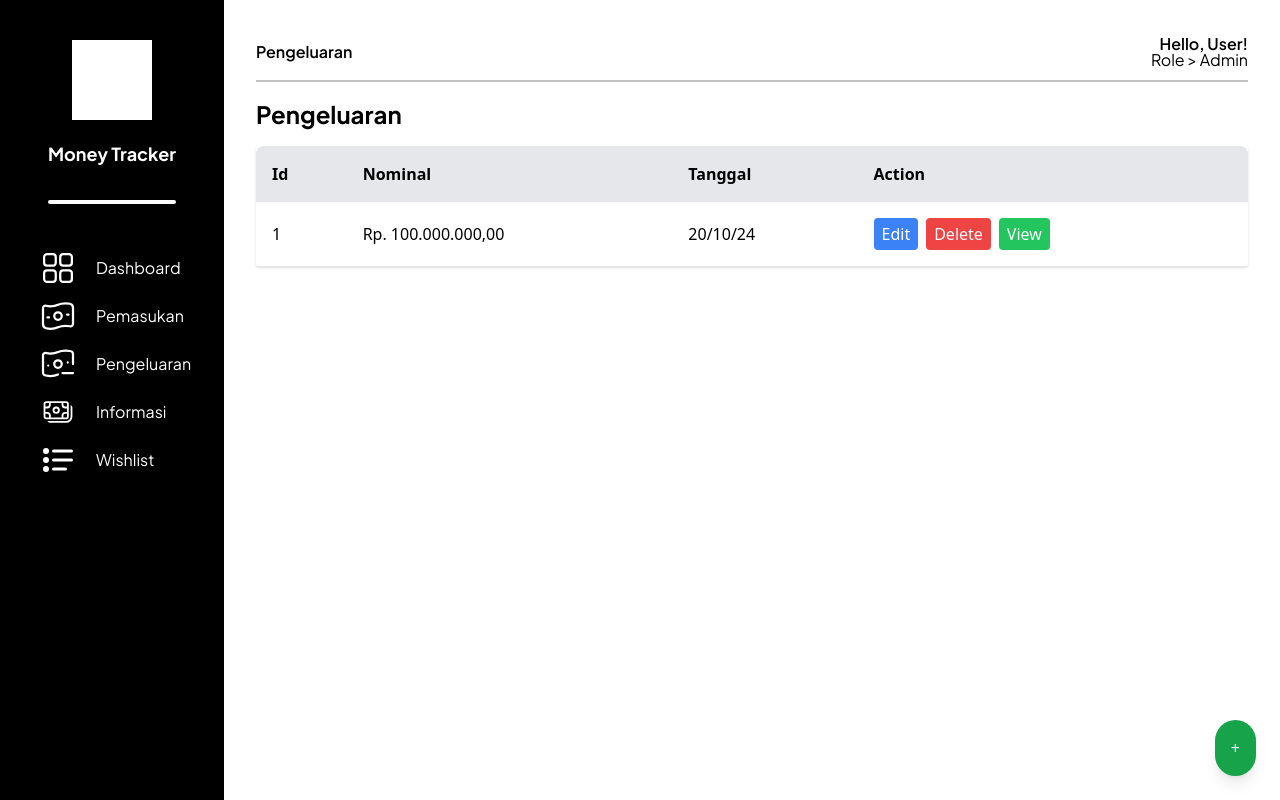
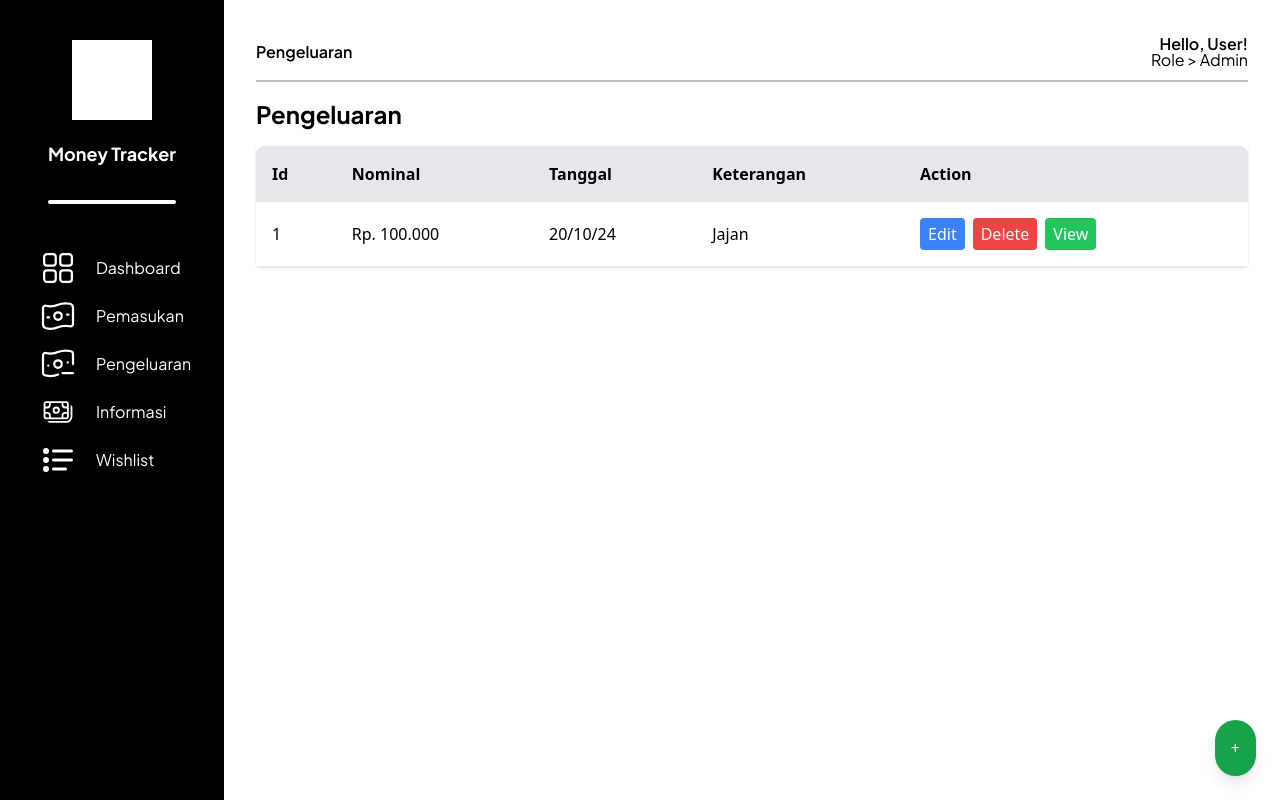
Before and after one commit to Bibintanggg/moneyTrack, a React (Vite) app: page /pengeluaran in a window 1280 px wide. Built offline with nearby package versions, Linux system fonts and the light colour scheme.

Commit message:
Add 1 Option : Ket

```diff
--- a/src/pages/Outcome.jsx
+++ b/src/pages/Outcome.jsx
@@ -6,7 +6,7 @@ import DeleteView from "../components/Modal/DeleteView";
 import DetailView from "../components/Modal/DetailView";
 
 function Outcome() {
-    const fields = ["nominal", "tanggal"];
+    const fields = ["nominal", "tanggal", "keterangan"];
 
     const [open, setOpen] = useState({
         add: false,
@@ -18,8 +18,9 @@ function Outcome() {
         {
             id: 1,
             sumber: "Hamba Allah",
-            nominal: "Rp. 100.000.000,00",
+            nominal: "Rp. 100.000",
             tanggal: "20/10/24",
+            keterangan: "Jajan"
         },
     ]);
     const [currentActivity, setCurrentActivity] = useState(null);
```
